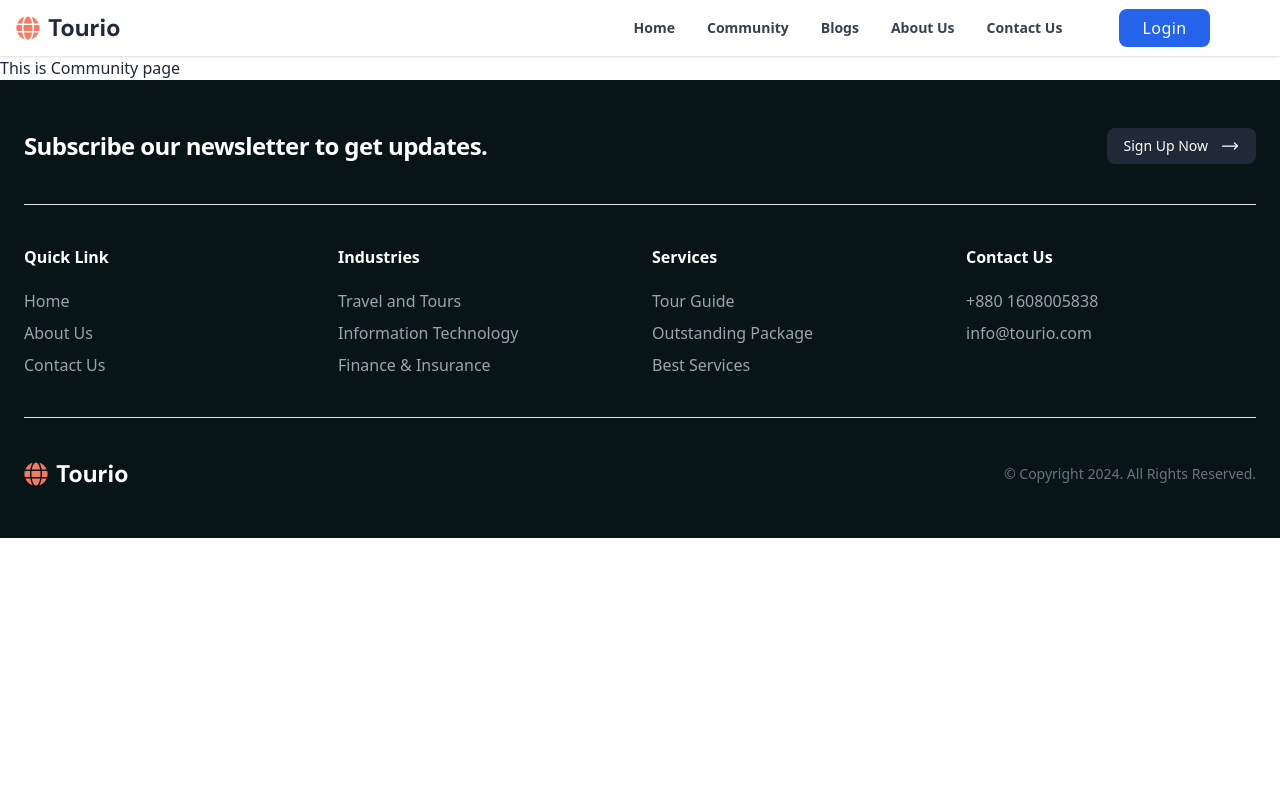
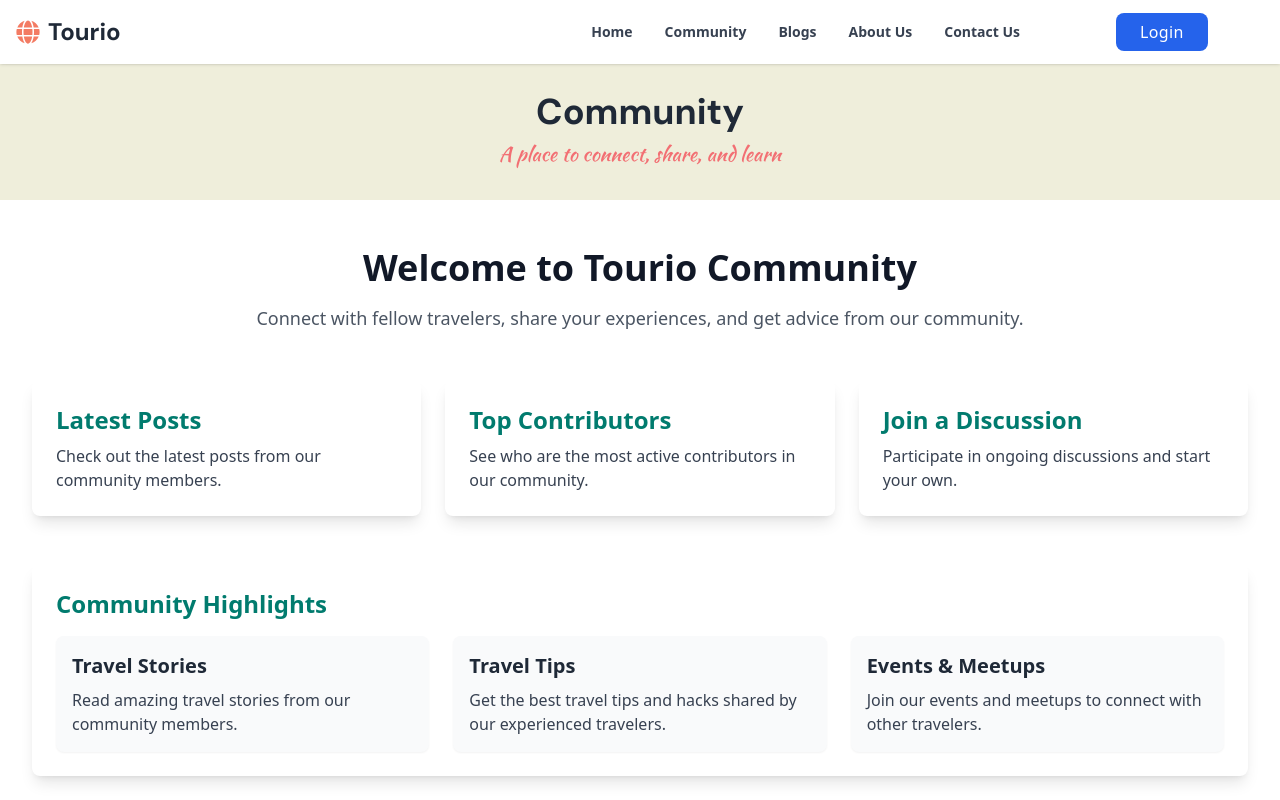
Before and after one commit to anasahammad/Tourio, a React (Vite) app: page /community in a window 1280 px wide. Shown: the top 800 px of the page. Built offline with nearby package versions, Linux system fonts and the light colour scheme; no server answers.

Commit message:
community page added and fix the navbar

```diff
--- a/src/Layoutes/Main.jsx
+++ b/src/Layoutes/Main.jsx
@@ -1,17 +1,21 @@
 import { Outlet } from "react-router-dom";
 import Navbar from "../components/Shared/Navbar/Navbar";
 import Footer from "../components/Shared/Footer/Footer";
+import ScrollTop from "../components/Shared/ScrollTop";
 
 
 const Main = () => {
 
     return (
         <div>
-            <Navbar/>
-           <div>
+            <ScrollTop/>
+         <div >
+         <Navbar/>
+           <div style={{paddingTop: '60px'}}>
            <Outlet/>
            </div>
            <Footer/>
+         </div>
         </div>
     );
 };
--- a/src/Pages/Community/Community.jsx
+++ b/src/Pages/Community/Community.jsx
@@ -1,9 +1,60 @@
-
+import React from 'react';
 
 const Community = () => {
     return (
-        <div>
-            <h1>This is Community page</h1>
+        <div className="min-h-screen ">
+            <div className="bg-[#EFEEDB] py-8 px-4 text-center ">
+                <h1 className="text-2xl md:text-4xl font-bold font-dm-sans">Community</h1>
+                <p className="font-kaushan-script text-lg text-[#F26F73] md:text-xl mt-2">A place to connect, share, and learn</p>
+            </div>
+
+            <div className="max-w-7xl mx-auto py-12 px-4 sm:px-6 lg:px-8">
+                <div className="text-center mb-12">
+                    <h2 className="text-3xl md:text-4xl font-bold text-gray-900">Welcome to Tourio Community</h2>
+                    <p className="mt-4 text-gray-600 text-lg">Connect with fellow travelers, share your experiences, and get advice from our community.</p>
+                </div>
+
+                <div className="grid grid-cols-1 md:grid-cols-2 lg:grid-cols-3 gap-6">
+                    <div className="bg-white p-6 rounded-lg shadow-lg transition-transform transform hover:scale-105">
+                        <h2 className="text-2xl font-bold mb-2 text-[#017b6e]">Latest Posts</h2>
+                        <p className="text-gray-700">Check out the latest posts from our community members.</p>
+                    </div>
+                    <div className="bg-white p-6 rounded-lg shadow-lg transition-transform transform hover:scale-105">
+                        <h2 className="text-2xl font-bold mb-2 text-[#017b6e]">Top Contributors</h2>
+                        <p className="text-gray-700">See who are the most active contributors in our community.</p>
+                    </div>
+                    <div className="bg-white p-6 rounded-lg shadow-lg transition-transform transform hover:scale-105">
+                        <h2 className="text-2xl font-bold mb-2 text-[#017b6e]">Join a Discussion</h2>
+                        <p className="text-gray-700">Participate in ongoing discussions and start your own.</p>
+                    </div>
+                </div>
+
+                <div className="mt-12 bg-white p-6 rounded-lg shadow-lg">
+                    <h2 className="text-2xl font-bold mb-4 text-[#017b6e]">Community Highlights</h2>
+                    <div className="grid grid-cols-1 md:grid-cols-2 lg:grid-cols-3 gap-6">
+                        <div className="bg-gray-50 p-4 rounded-lg shadow-sm">
+                            <h3 className="text-xl font-semibold mb-2">Travel Stories</h3>
+                            <p className="text-gray-700">Read amazing travel stories from our community members.</p>
+                        </div>
+                        <div className="bg-gray-50 p-4 rounded-lg shadow-sm">
+                            <h3 className="text-xl font-semibold mb-2">Travel Tips</h3>
+                            <p className="text-gray-700">Get the best travel tips and hacks shared by our experienced travelers.</p>
+                        </div>
+                        <div className="bg-gray-50 p-4 rounded-lg shadow-sm">
+                            <h3 className="text-xl font-semibold mb-2">Events & Meetups</h3>
+                            <p className="text-gray-700">Join our events and meetups to connect with other travelers.</p>
+                        </div>
+                    </div>
+                </div>
+
+                <div className="mt-12 text-center">
+                    <h2 className="text-3xl font-bold text-gray-900">Join Our Community</h2>
+                    <p className="mt-4 text-gray-600 text-lg">Sign up to become a part of our vibrant community and start contributing today!</p>
+                    <button className="mt-6 bg-[#017b6e] text-white py-2 px-6 rounded-full text-lg hover:bg-[#e05b65] transition-colors">
+                        Sign Up Now
+                    </button>
+                </div>
+            </div>
         </div>
     );
 };
--- a/src/Pages/ContactUs/ContactUs.jsx
+++ b/src/Pages/ContactUs/ContactUs.jsx
@@ -35,10 +35,10 @@ const ContactUs = () => {
                 <h1 className="text-2xl font-bold font-dm-sans  md:text-4xl">Contact Us</h1>
                 <p className="font-kaushan-script text-[#F26F73]">Send message to us</p>
             </div>
-           <section className="py-10 mt-16 bg-[#EAEBEE]">
+           <section className="py-10  mt-6">
 	<div className="grid max-w-6xl grid-cols-1 px-6 mx-auto lg:px-8 md:grid-cols-2 md:divide-x">
 		<div className="py-6 md:py-0 md:px-6">
-			<h1 className="text-4xl font-bold">Get in touch</h1>
+			<h1 className="text-4xl font-bold text-[#017b6e]">Get in touch</h1>
 			<p className="pt-2 pb-4">Fill in the form to start a conversation</p>
 			<div className="space-y-4">
 				<p className="flex items-center">
--- a/src/components/Shared/Navbar/Navbar.jsx
+++ b/src/components/Shared/Navbar/Navbar.jsx
@@ -27,10 +27,10 @@ const Navbar = () => {
 
 
     return (
-        <nav className="relative bg-white shadow dark:bg-gray-800">
-            <div className="container px-4 py-3 mx-auto">
+        <nav className="fixed bg-white w-full z-50 shadow dark:bg-gray-800">
+            <div className="container px-4 py-4 mx-auto">
                 <div className="flex  flex-col md:flex-row md:justify-between md:items-center">
-                    <div className="flex items-center justify-between w-full">
+                    <div className="flex items-center justify-between ">
                         <div className="flex  items-center">
                             <Link to="/">
                                 <h2 className='font-bold text-2xl flex font-dm-sans items-center gap-2'>
--- /dev/null
+++ b/src/components/Shared/ScrollTop.jsx
@@ -0,0 +1,16 @@
+import { useEffect } from "react";
+import { useLocation } from "react-router-dom";
+
+
+const ScrollTop = () => {
+    const {pathname} = useLocation()
+
+    useEffect(()=>{
+        window.scrollTo(0, 0)
+    }, [pathname])
+
+    return null;
+
+};
+
+export default ScrollTop;
```
